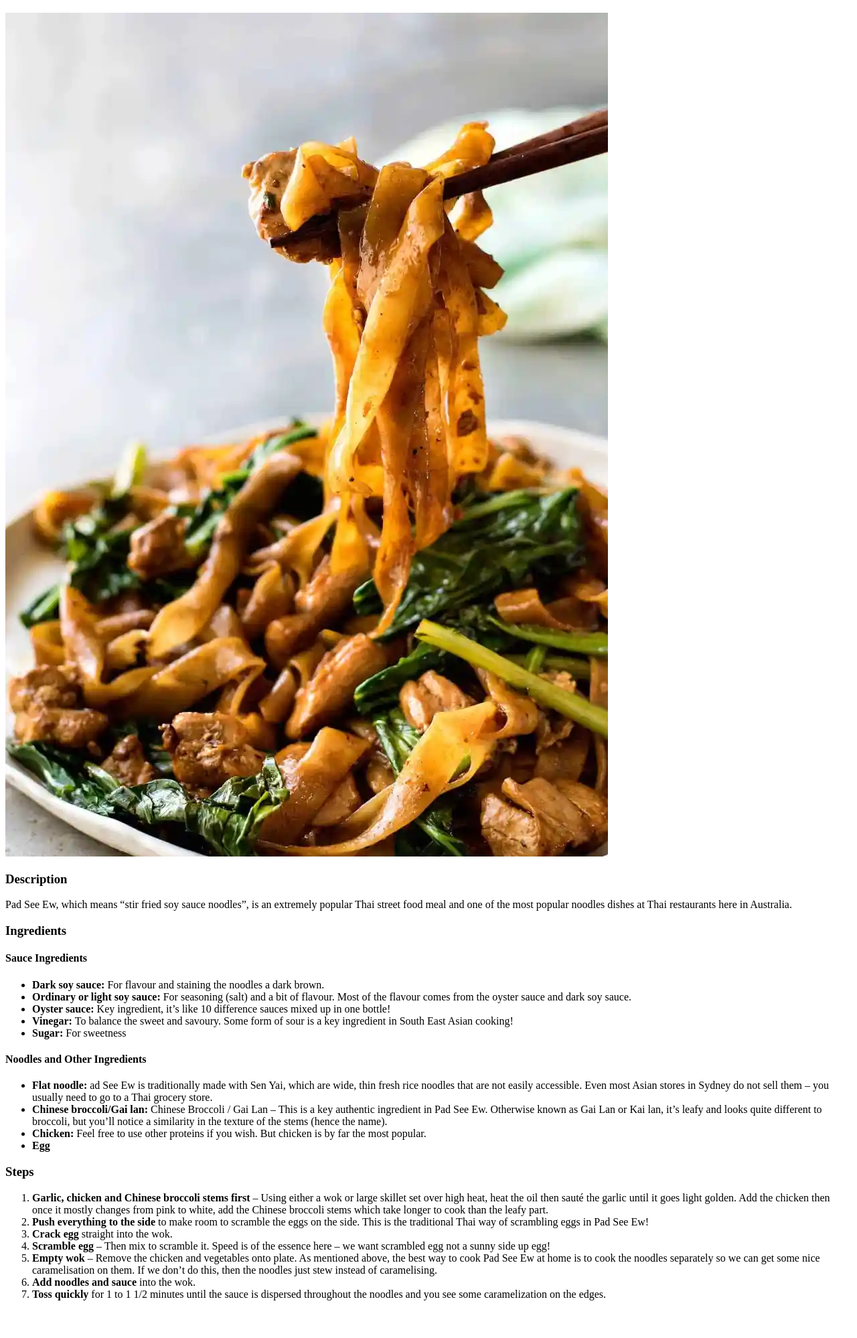
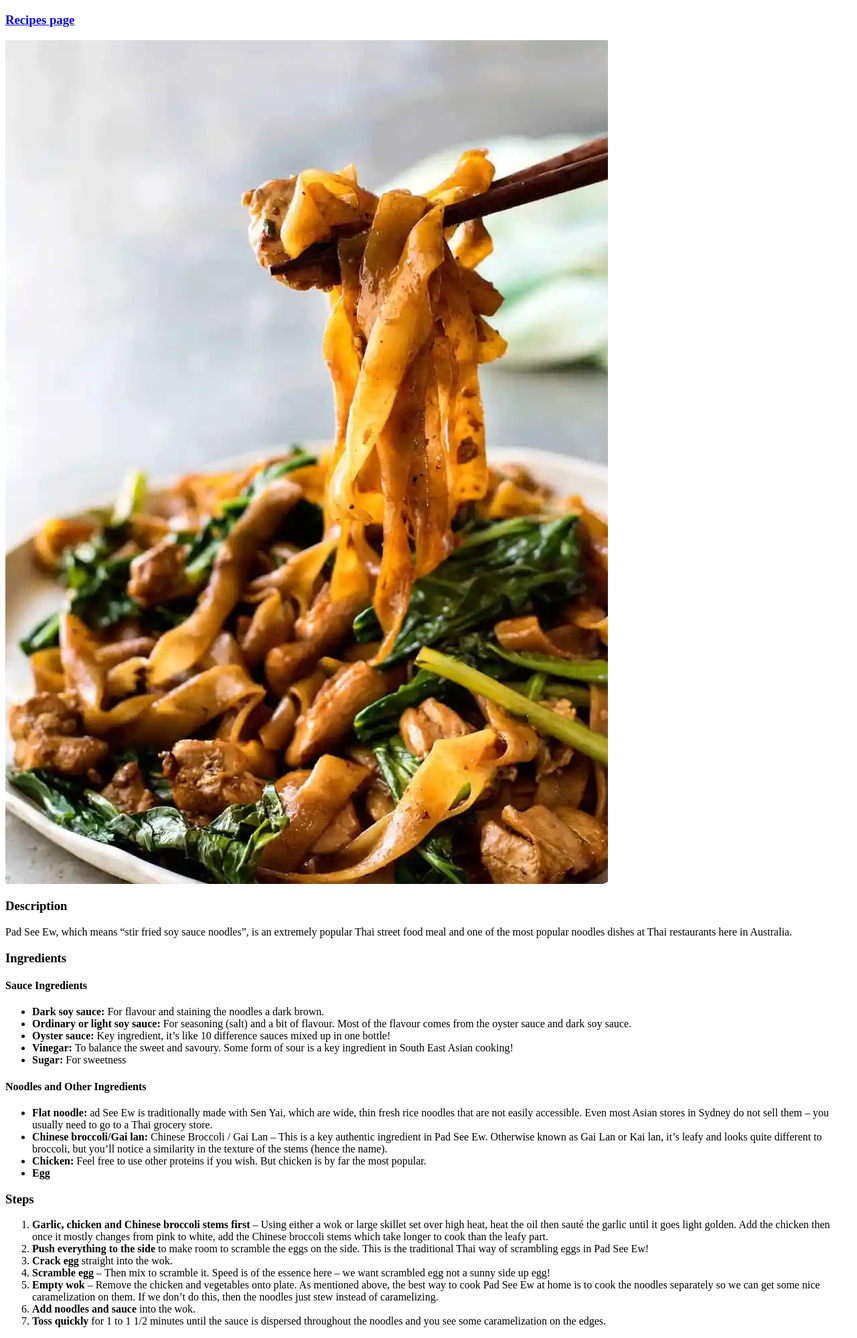
Before and after one commit to annask817/odin-recipes, a plain HTML site: page recipes/padseeew.html in a window 1280 px wide. Shown: the part 61-2059 px from the top of the page at 67% size. Before the commit the page ends 2019 px from the top, so only its background shows below. Drawn offline with Linux system fonts and the light colour scheme.

Commit message:
Add link to home page in lasagna.html and padseeew.html

```diff
--- a/recipes/padseeew.html
+++ b/recipes/padseeew.html
@@ -7,6 +7,7 @@
 
     <body>
         <h1>Pad See Ew</h1>
+        <h3><a href="../index.html">Recipes page</a></h3>
         <img src="../images/padseew.webp">
 
         <h3>Description</h3>
@@ -36,11 +37,9 @@
             <li><strong>Push everything to the side</strong> to make room to scramble the eggs on the side. This is the traditional Thai way of scrambling eggs in Pad See Ew!</li>
             <li><strong>Crack egg </strong>straight into the wok.</li>
             <li><strong>Scramble egg </strong>– Then mix to scramble it. Speed is of the essence here – we want scrambled egg not a sunny side up egg!</li>
-            <li><strong>Empty wok </strong>– Remove the chicken and vegetables onto plate. As mentioned above, the best way to cook Pad See Ew at home is to cook the noodles separately so we can get some nice caramelisation on them. If we don’t do this, then the noodles just stew instead of caramelising.</li>
+            <li><strong>Empty wok </strong>– Remove the chicken and vegetables onto plate. As mentioned above, the best way to cook Pad See Ew at home is to cook the noodles separately so we can get some nice caramelization on them. If we don’t do this, then the noodles just stew instead of caramelizing.</li>
             <li><strong>Add noodles and sauce </strong>into the wok.</li>
             <li><strong>Toss quickly </strong>for 1 to 1 1/2 minutes until the sauce is dispersed throughout the noodles and you see some caramelization on the edges.</li>
         </ol>
-
-
     </body>
 </html>
```
Also changed, not shown: index.html (+1 -1 lines), recipes/lasagna.html (+1 -2 lines).
